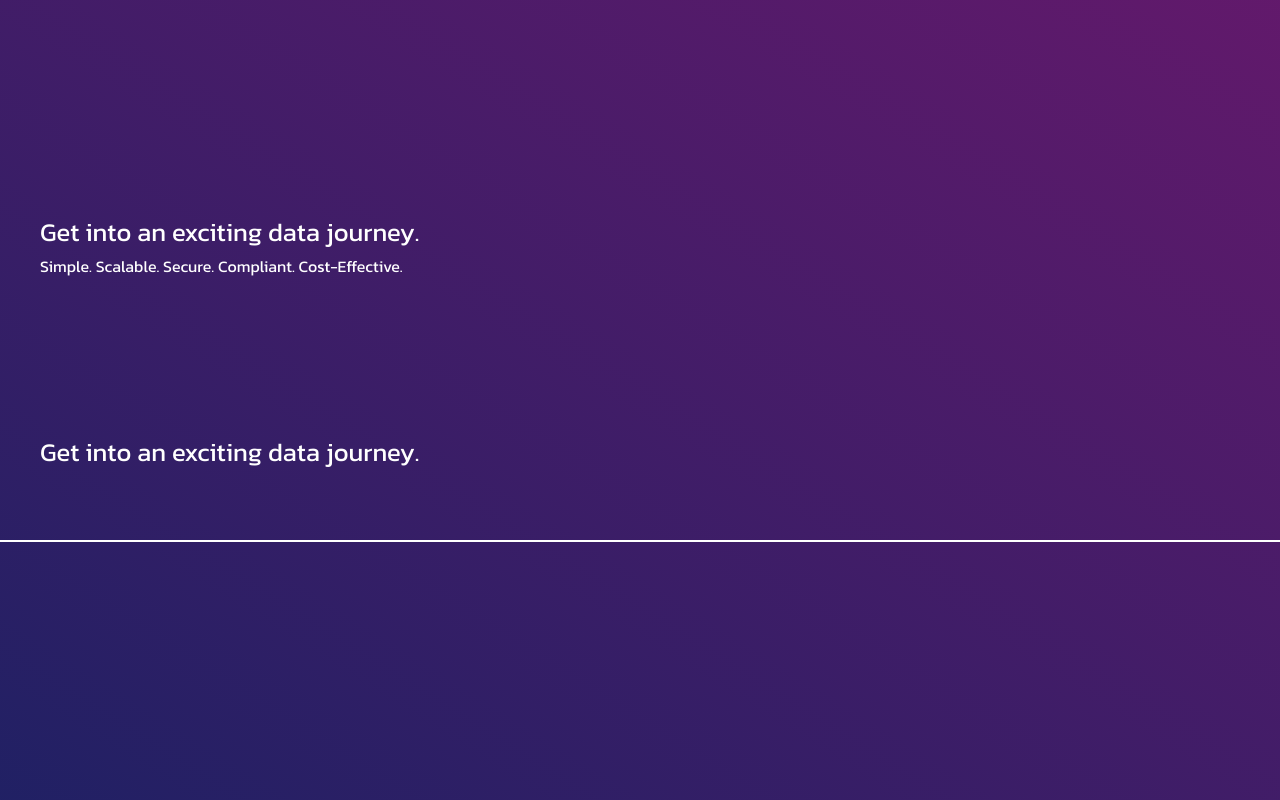
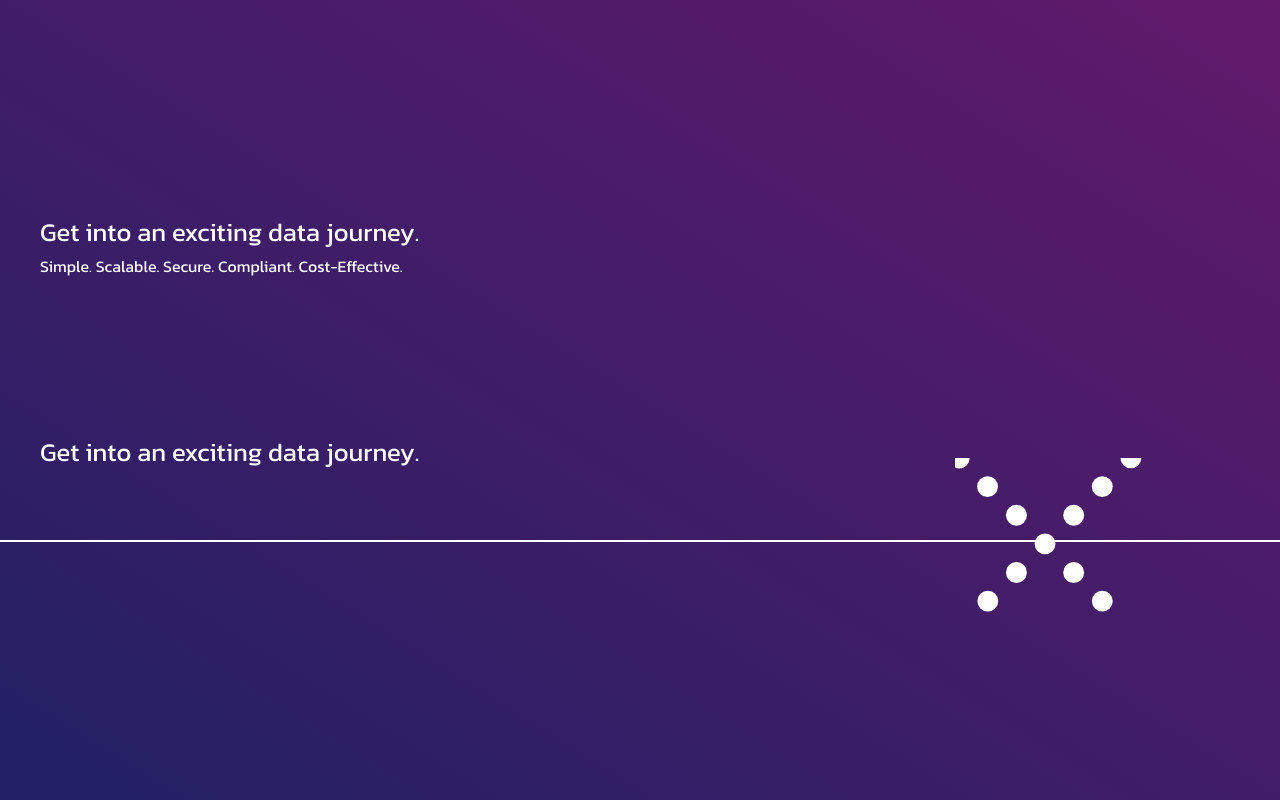
Before and after one commit to venkatsundaraj/ror-tech, a Next.js app: page / in a window 1280 px wide. Shown: the top 800 px of the page. Built offline with nearby package versions, Linux system fonts and the light colour scheme.

Commit message:
butterfly-effect

```diff
--- a/src/app/_components/sticky-hero-section.tsx
+++ b/src/app/_components/sticky-hero-section.tsx
@@ -1,32 +1,33 @@
-"use client"
+"use client";
 
-import { FC } from "react"
-import { useMotionValueEvent, useScroll } from "framer-motion"
-import { useRef, useState } from "react"
-import { cn } from "@/lib/utils"
-import SvgAnimation from "@/app/_components/svg-animation"
+import { FC } from "react";
+import { useMotionValueEvent, useScroll } from "framer-motion";
+import { useRef, useState } from "react";
+import { cn } from "@/lib/utils";
+import SvgAnimation from "@/app/_components/svg-animation";
+import SvgTransition from "@/app/_components/svg-animation";
 
 interface StickyHeroSectionProps {}
 
 const StickyHeroSection: FC<StickyHeroSectionProps> = ({}) => {
-  const sectionRef = useRef<HTMLDivElement | null>(null)
-  const [scrollValue, setScrollValue] = useState<number>(0)
-  const { scrollY } = useScroll()
+  const sectionRef = useRef<HTMLDivElement | null>(null);
+  const [scrollValue, setScrollValue] = useState<number>(0);
+  const { scrollY } = useScroll();
 
   useMotionValueEvent(scrollY, "change", (latest) => {
     if (sectionRef.current) {
-      const primaryCondition = latest > sectionRef.current.offsetTop
+      const primaryCondition = latest > sectionRef.current.offsetTop;
       if (primaryCondition) {
         const value =
           (latest - sectionRef.current.offsetTop) /
           (sectionRef.current.clientHeight -
-            document.documentElement.clientHeight)
-        const filteredValue = Math.min(100, value * 100)
-        setScrollValue(filteredValue)
-        console.log(filteredValue, scrollValue)
+            document.documentElement.clientHeight);
+        const filteredValue = Math.min(100, value * 100);
+        setScrollValue(filteredValue);
+        console.log(filteredValue, scrollValue);
       }
     }
-  })
+  });
 
   return (
     <section
@@ -37,13 +38,13 @@ const StickyHeroSection: FC<StickyHeroSectionProps> = ({}) => {
         <div
           className={cn(
             "absolute bottom-0 left-1/2 top-full h-0.5 bg-foreground  -translate-x-1/2 transition-all duration-700 ease-out",
-            scrollValue < 5 ? "w-1/12" : "w-full"
+            scrollValue < 3 ? "w-1/12" : "w-full"
           )}
         />
         <div
           className={cn(
             "w-full h-full flex items-end justify-center transition-all duration-200 ease-out py-5 md:py-8 absolute top-0 left-0",
-            scrollValue < 5
+            scrollValue < 3
               ? "opacity-1 translate-y-0"
               : "opacity-0 translate-y-5"
           )}
@@ -75,10 +76,12 @@ const StickyHeroSection: FC<StickyHeroSectionProps> = ({}) => {
             </h1>
           </div>
         </div>
-        <SvgAnimation scrollValue={scrollValue} />
+        {scrollValue > 6 ? (
+          <SvgTransition scrollProgress={scrollValue} />
+        ) : null}
       </div>
     </section>
-  )
-}
+  );
+};
 
-export default StickyHeroSection
+export default StickyHeroSection;
--- a/src/app/_components/svg-animation.tsx
+++ b/src/app/_components/svg-animation.tsx
@@ -1,12 +1,288 @@
-import { FC } from "react"
+"use client";
 
-interface SvgAnimationProps {
-  className?: string
-  scrollValue: number
+import { motion } from "framer-motion";
+import { useEffect, useState } from "react";
+
+interface CircleProps {
+  cx: number;
+  cy: number;
+  r: number;
+  fill: string;
 }
 
-const SvgAnimation: FC<SvgAnimationProps> = ({}) => {
-  return <h1></h1>
+interface PathProps {
+  d: string;
+  stroke: string;
+  strokeWidth: number;
 }
 
-export default SvgAnimation
+interface StageProps {
+  circles: CircleProps[];
+  paths?: PathProps[];
+}
+
+const stages: StageProps[] = [
+  {
+    circles: [
+      { cx: 110, cy: 108.5, r: 13.5, fill: "#fff" },
+      { cx: 110, cy: 108.5, r: 13.5, fill: "#fff" },
+      { cx: 110, cy: 108.5, r: 13.5, fill: "#fff" },
+      { cx: 110, cy: 108.5, r: 13.5, fill: "#fff" },
+      { cx: 110, cy: 108.5, r: 13.5, fill: "#fff" },
+      { cx: 110, cy: 108.5, r: 13.5, fill: "#fff" },
+      { cx: 110, cy: 108.5, r: 13.5, fill: "#fff" },
+      { cx: 110, cy: 108.5, r: 13.5, fill: "#fff" },
+      { cx: 110, cy: 108.5, r: 13.5, fill: "#fff" },
+    ],
+  },
+  {
+    circles: [
+      { cx: 54, cy: 127, r: 13.5, fill: "#cab8cc" },
+      { cx: 0, cy: 189, r: 13.5, fill: "#cab8cc" },
+      { cx: 83, cy: 181, r: 13.5, fill: "#cab8cc" },
+      { cx: 27, cy: 159, r: 13.5, fill: "#cab8cc" },
+      { cx: 24, cy: 0, r: 13.5, fill: "#cab8cc" },
+      { cx: 54, cy: 30, r: 13.5, fill: "#cab8cc" },
+      { cx: 24, cy: 61, r: 13.5, fill: "#cab8cc" },
+      { cx: 83, cy: 63, r: 13.5, fill: "#cab8cc" },
+      { cx: 54, cy: 90, r: 13.5, fill: "#cab8cc" },
+    ],
+  },
+  {
+    circles: [
+      { cx: 169, cy: 108.5, r: 13.5, fill: "#fff" },
+      { cx: 203, cy: 108.5, r: 13.5, fill: "#fff" },
+      { cx: 135, cy: 108.5, r: 13.5, fill: "#fff" },
+      { cx: 68, cy: 108.5, r: 13.5, fill: "#fff" },
+      { cx: 34, cy: 108.5, r: 13.5, fill: "#fff" },
+      { cx: 236, cy: 108.5, r: 13.5, fill: "#fff" },
+      { cx: 101, cy: 108.5, r: 13.5, fill: "#fff" },
+      { cx: 0, cy: 108.5, r: 13.5, fill: "#fff" },
+      { cx: 269, cy: 108.5, r: 13.5, fill: "#fff" },
+    ],
+  },
+  {
+    circles: [
+      { cx: 37, cy: 37, r: 13.5, fill: "#fff" },
+      { cx: 185, cy: 185, r: 13.5, fill: "#fff" },
+      { cx: 74, cy: 74, r: 13.5, fill: "#fff" },
+      { cx: 37, cy: 185, r: 13.5, fill: "#fff" },
+      { cx: 185, cy: 37, r: 13.5, fill: "#fff" },
+      { cx: 222, cy: 0, r: 13.5, fill: "#fff" },
+      { cx: 0, cy: 0, r: 13.5, fill: "#fff" },
+      { cx: 148, cy: 74, r: 13.5, fill: "#fff" },
+      { cx: 148, cy: 148, r: 13.5, fill: "#fff" },
+      { cx: 74, cy: 148, r: 13.5, fill: "#fff" },
+      { cx: 111, cy: 111, r: 13.5, fill: "#fff" },
+    ],
+  },
+  {
+    circles: [
+      { cx: 37, cy: 37, r: 13.5, fill: "#fff" },
+      { cx: 185, cy: 185, r: 13.5, fill: "#fff" },
+      { cx: 74, cy: 74, r: 13.5, fill: "#fff" },
+      { cx: 37, cy: 185, r: 13.5, fill: "#fff" },
+      { cx: 185, cy: 37, r: 13.5, fill: "#fff" },
+      { cx: 222, cy: 0, r: 13.5, fill: "#fff" },
+      { cx: 0, cy: 0, r: 13.5, fill: "#fff" },
+      { cx: 148, cy: 74, r: 13.5, fill: "#fff" },
+      { cx: 148, cy: 148, r: 13.5, fill: "#fff" },
+      { cx: 74, cy: 148, r: 13.5, fill: "#fff" },
+      { cx: 111, cy: 111, r: 13.5, fill: "#fff" },
+    ],
+  },
+  {
+    circles: [
+      { cx: 37, cy: 37, r: 13.5, fill: "#fff" },
+      { cx: 185, cy: 185, r: 13.5, fill: "#fff" },
+      { cx: 74, cy: 74, r: 13.5, fill: "#fff" },
+      { cx: 37, cy: 185, r: 13.5, fill: "#fff" },
+      { cx: 185, cy: 37, r: 13.5, fill: "#fff" },
+      { cx: 222, cy: 0, r: 13.5, fill: "#fff" },
+      { cx: 0, cy: 0, r: 13.5, fill: "#fff" },
+      { cx: 148, cy: 74, r: 13.5, fill: "#fff" },
+      { cx: 148, cy: 148, r: 13.5, fill: "#fff" },
+      { cx: 74, cy: 148, r: 13.5, fill: "#fff" },
+      { cx: 111, cy: 111, r: 13.5, fill: "#fff" },
+    ],
+  },
+  // {
+  //   circles: [
+  //     { cx: 37, cy: 37, r: 13.5, fill: "#fff" },
+  //     { cx: 185, cy: 185, r: 13.5, fill: "#fff" },
+  //     { cx: 74, cy: 74, r: 13.5, fill: "#fff" },
+  //     { cx: 0, cy: 74, r: 13.5, fill: "#fff" },
+  //     { cx: 37, cy: 185, r: 13.5, fill: "#fff" },
+  //     { cx: 185, cy: 37, r: 13.5, fill: "#fff" },
+  //     { cx: 222, cy: 0, r: 13.5, fill: "#fff" },
+  //     { cx: 0, cy: 0, r: 13.5, fill: "#fff" },
+  //     { cx: 148, cy: 74, r: 13.5, fill: "#fff" },
+  //     { cx: 222, cy: 74, r: 13.5, fill: "#fff" },
+  //     { cx: 148, cy: 148, r: 13.5, fill: "#fff" },
+  //     { cx: 222, cy: 148, r: 13.5, fill: "#fff" },
+  //     { cx: 74, cy: 148, r: 13.5, fill: "#fff" },
+  //     { cx: 0, cy: 148, r: 13.5, fill: "#fff" },
+  //     { cx: 111, cy: 111, r: 13.5, fill: "#fff" },
+  //     { cx: 185, cy: 111, r: 13.5, fill: "#fff" },
+  //     { cx: 37, cy: 111, r: 13.5, fill: "#fff" },
+  //   ],
+  //   paths: [
+  //     {
+  //       d: "M11944.694,446.539l165.154,166.417",
+  //       stroke: "#fff",
+  //       strokeWidth: 4,
+  //     },
+  //     {
+  //       d: "M12109.849,446.539l-165.154,166.417",
+  //       stroke: "#fff",
+  //       strokeWidth: 4,
+  //     },
+  //   ],
+  // },
+  // {
+  //   circles: [
+  //     { cx: 37, cy: 37, r: 13.5, fill: "#fff" },
+  //     { cx: 185, cy: 185, r: 13.5, fill: "#fff" },
+  //     { cx: 74, cy: 74, r: 13.5, fill: "#fff" },
+  //     { cx: 37, cy: 185, r: 13.5, fill: "#fff" },
+  //     { cx: 185, cy: 37, r: 13.5, fill: "#fff" },
+  //     { cx: 222, cy: 0, r: 13.5, fill: "#fff" },
+  //     { cx: 0, cy: 0, r: 13.5, fill: "#fff" },
+  //     { cx: 148, cy: 74, r: 13.5, fill: "#fff" },
+  //     { cx: 148, cy: 148, r: 13.5, fill: "#fff" },
+  //     { cx: 74, cy: 148, r: 13.5, fill: "#fff" },
+  //     { cx: 111, cy: 111, r: 13.5, fill: "#fff" },
+  //   ],
+  // },
+  // {
+  //   circles: [
+  //     { cx: 37, cy: 37, r: 13.5, fill: "#fff" },
+  //     { cx: 185, cy: 185, r: 13.5, fill: "#fff" },
+  //     { cx: 74, cy: 74, r: 13.5, fill: "#fff" },
+  //     { cx: 0, cy: 74, r: 13.5, fill: "#fff" },
+  //     { cx: 37, cy: 185, r: 13.5, fill: "#fff" },
+  //     { cx: 185, cy: 37, r: 13.5, fill: "#fff" },
+  //     { cx: 222, cy: 0, r: 13.5, fill: "#fff" },
+  //     { cx: 0, cy: 0, r: 13.5, fill: "#fff" },
+  //     { cx: 148, cy: 74, r: 13.5, fill: "#fff" },
+  //     { cx: 222, cy: 74, r: 13.5, fill: "#fff" },
+  //     { cx: 148, cy: 148, r: 13.5, fill: "#fff" },
+  //     { cx: 222, cy: 148, r: 13.5, fill: "#fff" },
+  //     { cx: 74, cy: 148, r: 13.5, fill: "#fff" },
+  //     { cx: 0, cy: 148, r: 13.5, fill: "#fff" },
+  //     { cx: 111, cy: 111, r: 13.5, fill: "#fff" },
+  //     { cx: 185, cy: 111, r: 13.5, fill: "#fff" },
+  //     { cx: 37, cy: 111, r: 13.5, fill: "#fff" },
+  //   ],
+  //   paths: [
+  //     {
+  //       d: "M11944.694,446.539l165.154,166.417",
+  //       stroke: "#fff",
+  //       strokeWidth: 4,
+  //     },
+  //     {
+  //       d: "M12109.849,446.539l-165.154,166.417",
+  //       stroke: "#fff",
+  //       strokeWidth: 4,
+  //     },
+  //   ],
+  // },
+  // {
+  //   circles: [
+  //     { cx: 37, cy: 37, r: 13.5, fill: "#fff" },
+  //     { cx: 185, cy: 185, r: 13.5, fill: "#fff" },
+  //     { cx: 74, cy: 74, r: 13.5, fill: "#fff" },
+  //     { cx: 37, cy: 185, r: 13.5, fill: "#fff" },
+  //     { cx: 185, cy: 37, r: 13.5, fill: "#fff" },
+  //     { cx: 222, cy: 0, r: 13.5, fill: "#fff" },
+  //     { cx: 0, cy: 0, r: 13.5, fill: "#fff" },
+  //     { cx: 148, cy: 74, r: 13.5, fill: "#fff" },
+  //     { cx: 148, cy: 148, r: 13.5, fill: "#fff" },
+  //     { cx: 74, cy: 148, r: 13.5, fill: "#fff" },
+  //     { cx: 111, cy: 111, r: 13.5, fill: "#fff" },
+  //   ],
+  // },
+];
+
+const SvgTransition: React.FC<{ scrollProgress: number }> = ({
+  scrollProgress,
+}) => {
+  const [currentStage, setCurrentStage] = useState(0);
+  const [nextStage, setNextStage] = useState(1);
+  const [stageProgress, setStageProgress] = useState(0);
+
+  useEffect(() => {
+    const stageIndex = Math.floor(scrollProgress / 25);
+    const progress = (scrollProgress % 20) / 20;
+
+    setCurrentStage(stageIndex);
+    setNextStage((stageIndex + 1) % stages.length);
+    setStageProgress(progress);
+  }, [scrollProgress]);
+
+  const interpolateCircle = (
+    circle1: CircleProps,
+    circle2: CircleProps,
+    progress: number
+  ): CircleProps => {
+    return {
+      cx: circle1.cx + (circle2.cx - circle1.cx) * progress,
+      cy: circle1.cy + (circle2.cy - circle1.cy) * progress,
+      r: circle1.r + (circle2.r - circle1.r) * progress,
+      fill: circle1.fill,
+    };
+  };
+
+  const currentCircles = stages[currentStage].circles
+    ? stages[currentStage].circles
+    : [];
+  const nextCircles = stages[nextStage].circles;
+
+  const interpolatedCircles = stages[currentStage].circles
+    ? stages[currentStage].circles
+    : [];
+
+  return (
+    // <h2></h2>
+    <svg
+      xmlns="http://www.w3.org/2000/svg"
+      width="249"
+      height="212"
+      viewBox="0 0 249 212"
+      className="absolute top-full -translate-y-1/2 right-[100px] p-6"
+    >
+      <g id="Group_190" data-name="Group 190" transform="">
+        {interpolatedCircles.map((circle, index) => (
+          <motion.circle
+            key={index}
+            id={`Ellipse_${index}`}
+            data-name={`Ellipse ${index}`}
+            cx={circle.cx}
+            cy={circle.cy}
+            r={circle.r}
+            fill={circle.fill}
+            initial={false}
+            animate={{ cx: circle.cx, cy: circle.cy, r: circle.r }}
+            transition={{ type: "spring", stiffness: 300, damping: 30 }}
+          />
+        ))}
+        {stages[currentStage].paths?.map((path, index) => (
+          <motion.path
+            key={index}
+            id={`Path_${index}`}
+            data-name={`Path ${index}`}
+            d={path.d}
+            fill="none"
+            stroke={path.stroke}
+            strokeWidth={path.strokeWidth}
+            initial={{ pathLength: 0 }}
+            animate={{ pathLength: stageProgress }}
+            transition={{ type: "spring", stiffness: 100, damping: 20 }}
+          />
+        ))}
+      </g>
+    </svg>
+  );
+};
+
+export default SvgTransition;
```
